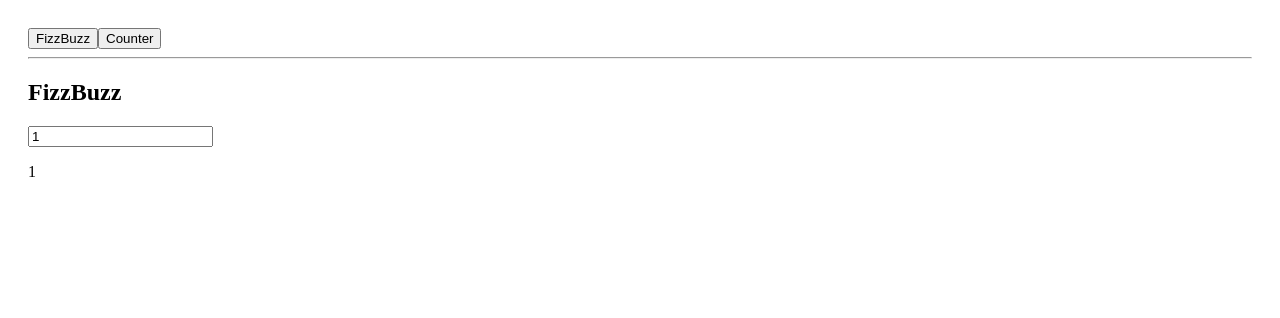
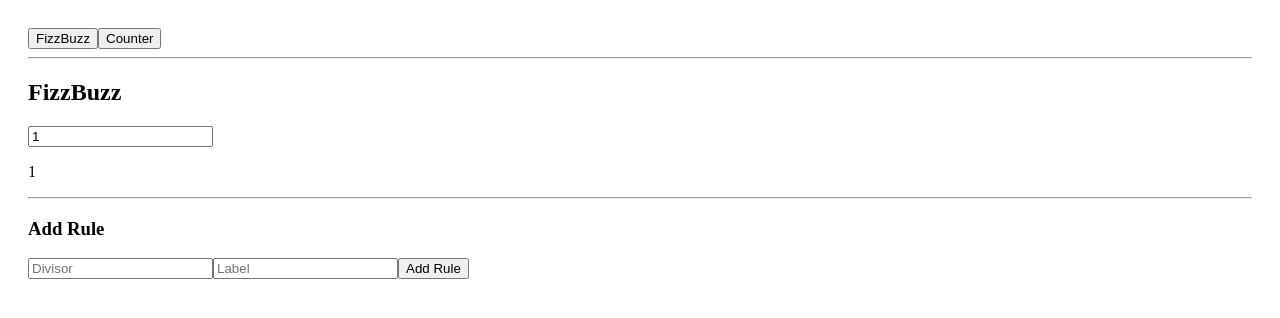
Before and after one commit to malsaslamcraft97/fizzbuzz-kata-tdd, a React (Vite) app: page / in a window 1280 px wide. Shown: the top 318 px of the page. Built offline with nearby package versions, Linux system fonts and the light colour scheme.

Commit message:
test: pass the failure test related to the Add rule button selection - GREEN

```diff
--- a/src/components/FizzBuzz.tsx
+++ b/src/components/FizzBuzz.tsx
@@ -1,20 +1,76 @@
 import { useState } from "react";
 import { fizzbuzz } from "../utils/fizzbuzz";
+
+type UIRule = {
+  divisor: number;
+  value: string;
+};
 
 export default function FizzBuzz() {
   const [input, setInput] = useState("1");
 
+  const [rules, setRules] = useState<UIRule[]>([
+    { divisor: 3, value: "Fizz" },
+    { divisor: 5, value: "Buzz" },
+  ]);
+
+  const [ruleNumber, setRuleNumber] = useState("");
+  const [ruleText, setRuleText] = useState("");
+
   const value = input === "" ? 1 : Number(input);
+
+  const handleAddRule = () => {
+    const divisor = Number(ruleNumber);
+
+    if (!divisor || !ruleText) return;
+
+    setRules((prev) => [...prev, { divisor, value: ruleText }]);
+    setRuleNumber("");
+    setRuleText("");
+  };
+
+  // ✅ IMPORTANT: convert UI rules → engine rules
+  const engineRules = rules.map((rule) => ({
+    test: (n: number) => n % rule.divisor === 0,
+    value: rule.value,
+  }));
 
   return (
     <div>
       <h2>FizzBuzz</h2>
+
+      {/* Number input */}
       <input
         type="number"
         value={input}
         onChange={(e) => setInput(e.target.value)}
       />
-      <p data-testid="result">{fizzbuzz(value)}</p>
+
+      {/* Result */}
+      <p data-testid="result">{fizzbuzz(value, engineRules)}</p>
+
+      <hr />
+
+      {/* Add Rule UI */}
+      <h3>Add Rule</h3>
+
+      <input
+        data-testid="rule-number-input"
+        type="number"
+        placeholder="Divisor"
+        value={ruleNumber}
+        onChange={(e) => setRuleNumber(e.target.value)}
+      />
+
+      <input
+        data-testid="rule-text-input"
+        type="text"
+        placeholder="Label"
+        value={ruleText}
+        onChange={(e) => setRuleText(e.target.value)}
+      />
+
+      <button onClick={handleAddRule}>Add Rule</button>
     </div>
   );
 }
```
Also changed, not shown: 1 other file (tests, documents, lock files or other folders).
